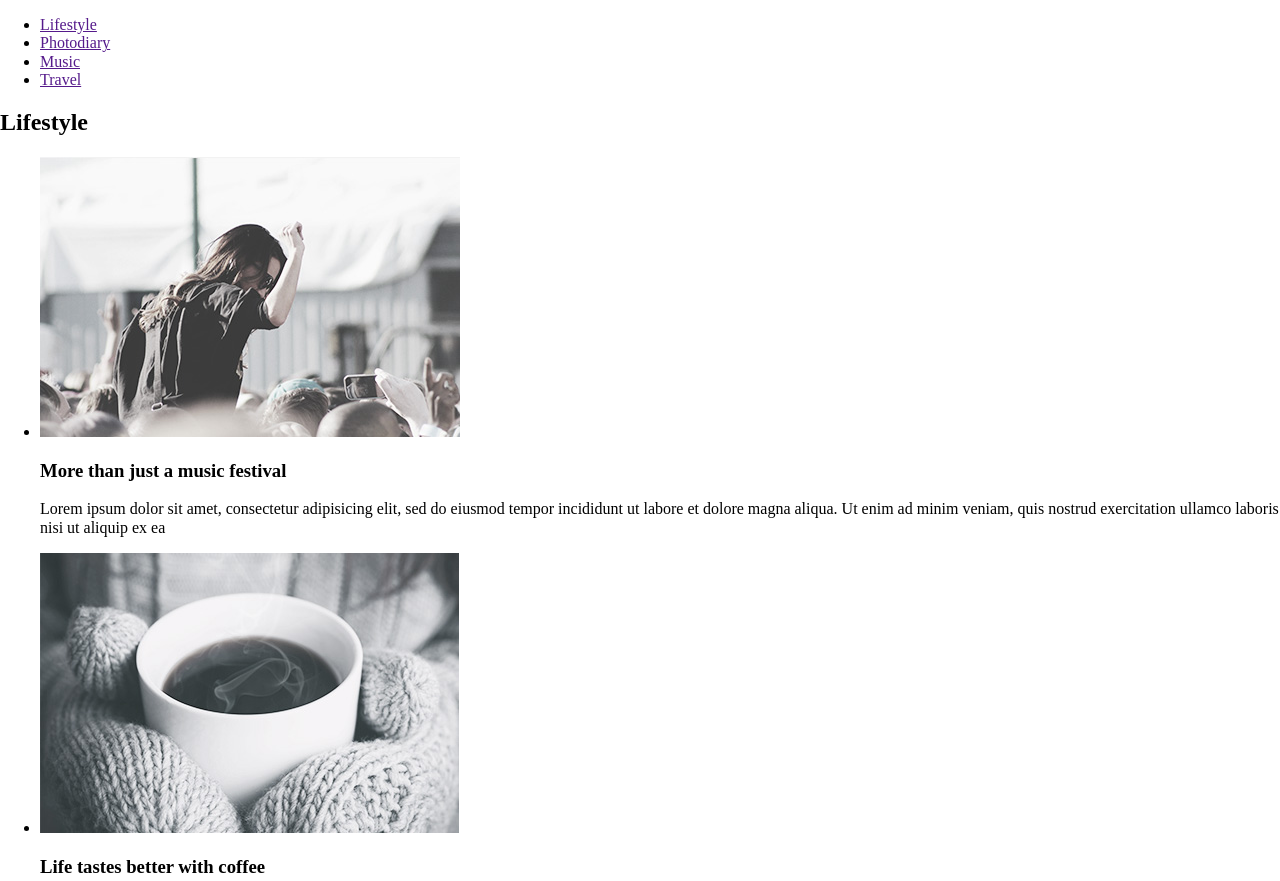
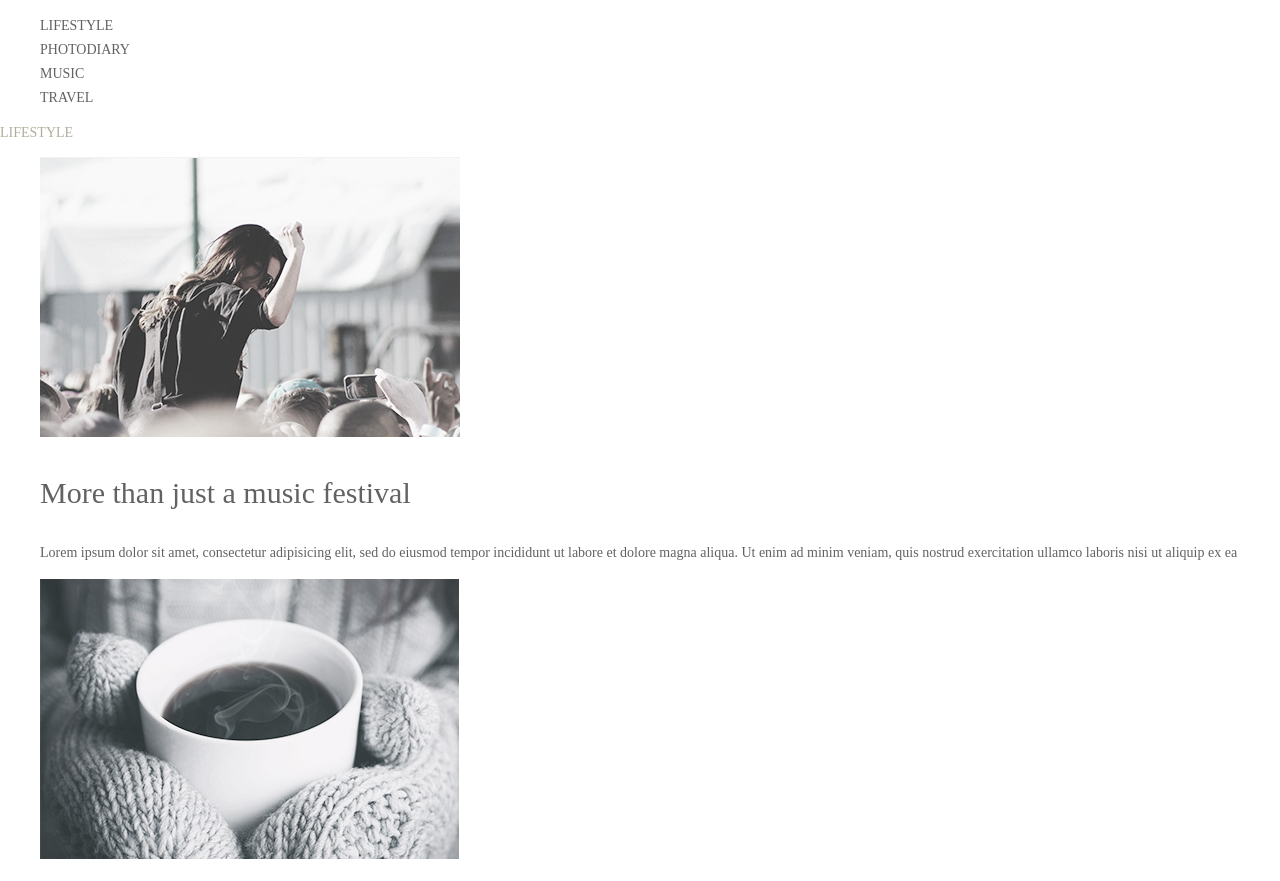
Before and after one commit to panda-droid/maket-test, a plain HTML site: page index.html in a window 1280 px wide. Shown: the top 881 px of the page. Drawn offline with Linux system fonts and the light colour scheme.

Commit message:
font styles done

```diff
--- a/css/styles.css
+++ b/css/styles.css
@@ -0,0 +1,49 @@
+h2 {
+    font-family: 'Ubuntu', 'Arial'sans-serif;
+    color: #b4ad9e;
+}
+
+li {
+    font-family: 'Playfair Display', 'Arial'
+        serif;
+    color: #626262;
+    font-size: 14px;
+    line-height: 24px;
+
+}
+
+.site-navigation {
+    font-size: 14px;
+    line-height: 24px;
+    list-style: none;
+
+}
+
+.site-navigation a {
+    color: #626262;
+    font-weight: 400;
+    text-transform: uppercase;
+    text-decoration: none;
+    line-height: 24px;
+
+}
+
+.section-title {
+    font-size: 14px;
+    text-transform: uppercase;
+    line-height: 17px;
+    font-weight: 300;
+
+}
+
+.post-title {
+    font-size: 30px;
+    line-height: 36px;
+    font-weight: 400;
+
+}
+
+
+.section-post {
+    list-style: none;
+}
--- a/index.html
+++ b/index.html
@@ -5,6 +5,14 @@
     <meta name="viewport" content="width=device-width, initial-scale=1.0" />
     <title>Maket test - homework 3</title>
     <link rel="stylesheet" href="css/normalize.css" />
+    <link
+      href="https://fonts.googleapis.com/css2?family=Playfair+Display&display=swap"
+      rel="stylesheet"
+    />
+    <link
+      href="https://fonts.googleapis.com/css2?family=Ubuntu:wght@300&display=swap"
+      rel="stylesheet"
+    />
     <link rel="stylesheet" href="css/styles.css" />
   </head>
   <body>
```
